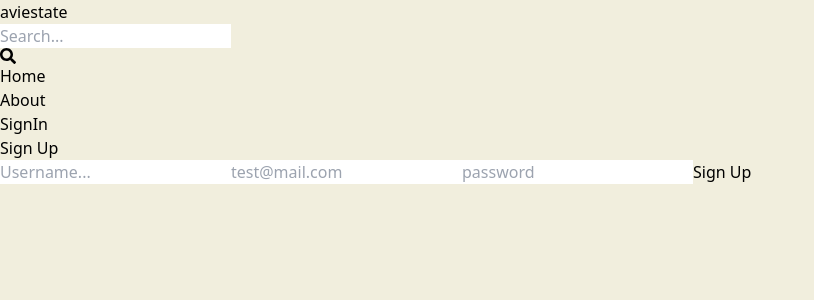
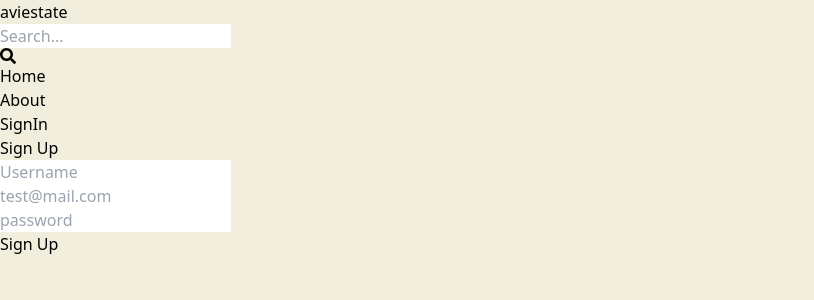
Before and after one commit to avirageorgek/aviestate, a React (Vite) app in the folder client/: page /sign-up in a window 1280 px wide. Shown: the top 300 px of the page, without its empty margins (0-814 px from the left). Built offline with nearby package versions, Linux system fonts and the light colour scheme.

Commit message:
Added formik and yup packages to manage forms

```diff
--- a/client/package.json
+++ b/client/package.json
@@ -14,7 +14,8 @@
     "react": "^18.2.0",
     "react-dom": "^18.2.0",
     "react-icons": "^5.0.1",
-    "react-router-dom": "^6.21.3"
+    "react-router-dom": "^6.21.3",
+    "yup": "^1.3.3"
   },
   "devDependencies": {
     "@types/react": "^18.2.43",
--- a/client/src/pages/SignUp.jsx
+++ b/client/src/pages/SignUp.jsx
@@ -1,13 +1,15 @@
 import { useState } from "react";
 import { useNavigate } from "react-router-dom";
+import { useFormik } from 'formik';
+import * as Yup from 'yup';
 
 const SignUp = () => {
 
     const navigate = useNavigate();
-    const [formData, setFormData] = useState({});
+    //const [formData, setFormData] = useState({});
     const [loading, setLoading] = useState(false);
     const [errorMessage, setErrorMessage] = useState("");
-    const changeHandler = (e) => {
+    /**const changeHandler = (e) => {
         setFormData({
             ...formData,
             [e.target.id]: e.target.value
@@ -36,24 +38,77 @@ const SignUp = () => {
         setLoading(false);
         navigate("/sign-in");
 
-    }
+    }**/
+
+    const formik = useFormik({
+        initialValues: {
+          username: '',
+          email: '',
+          password: '',
+        },
+        validationSchema: Yup.object({
+          username: Yup.string()
+            .min(3, "Must be minimum 3 characters long")
+            .max(15, 'Must be 15 characters or less')
+            .required('Username is required'),
+          password: Yup.string()
+            .min(5, 'Must be minimum 5 characters long.')
+            .required('Password is required'),
+          email: Yup.string().email('Invalid email address').required('Email is required'),
+        }),
+        onSubmit: async values => {
+            setLoading(true);
+            const result = await fetch("/api/auth/signup", {
+                method: "POST",
+                headers: {
+                    "Content-Type": "application/json"
+                },
+                body: JSON.stringify(values)
+            });
+
+            const data = await result.json();
+
+            if(data.success === false) {
+                setErrorMessage(data.message);
+                setLoading(false);
+                return;
+            }
+            setLoading(false);
+            navigate("/sign-in");
+        },
+      });
 
     return (
         <div className="p-3 max-w-lg mx-auto">
             <h1 className="text-3xl text-center font-semi-bold my-7">Sign Up</h1>
-            <form onSubmit={signUpHandler} className="flex flex-col gap-4">
-                <input className="shadow appearance-none p-3 rounded-lg border" type="text"
-                id="username" placeholder="Username..." onChange={changeHandler} />
-                <input className="shadow appearance-none p-3 rounded-lg border" type="email"
-                id="email" placeholder="test@mail.com" onChange={changeHandler} />
-                <input className="shadow appearance-none p-3 rounded-lg border" type="password"
-                id="password" placeholder="password" onChange={changeHandler} />
-                <button disabled={loading} className="rounded-lg p-3 bg-slate-700 text-white uppercase hover:opacity-90
+            <form onSubmit={formik.handleSubmit} className="flex flex-col gap-4">
+                <div className="flex flex-col gap-1">
+                    <input className="shadow appearance-none p-3 rounded-lg border" type="text"
+                    id="username" placeholder="Username" {...formik.getFieldProps('username')} />
+                    {formik.touched.username && formik.errors.username ? (
+                        <p className="text-red-500">{formik.errors.username}</p>
+                    ) : null}
+                </div>
+                <div className="flex flex-col gap-1">
+                    <input className="shadow appearance-none p-3 rounded-lg border" type="email"
+                    id="email" placeholder="test@mail.com" {...formik.getFieldProps('email')}  />
+                    {formik.touched.email && formik.errors.email ? (
+                        <p className="text-red-500">{formik.errors.email}</p>
+                    ) : null}
+                </div>
+                <div className="flex flex-col gap-1">
+                    <input className="shadow appearance-none p-3 rounded-lg border" type="password"
+                    id="password" placeholder="password" {...formik.getFieldProps('password')} />
+                    {formik.touched.password && formik.errors.password ? (
+                        <p className="text-red-500">{formik.errors.password}</p>
+                    ) : null}
+                </div>
+                <button type="submit" disabled={loading} className="rounded-lg p-3 bg-slate-700 text-white uppercase hover:opacity-90
                 disabled:opacity-80">
                     {loading ? "Loading" : "Sign Up"}
                 </button>
             </form>
-            {errorMessage ? <p className="text-md text-red-500 my-2 text-center">{errorMessage}</p> : ""}
+
         </div>
     );
 }
```
Also changed, not shown: 1 other file (tests, documents, lock files or other folders).
